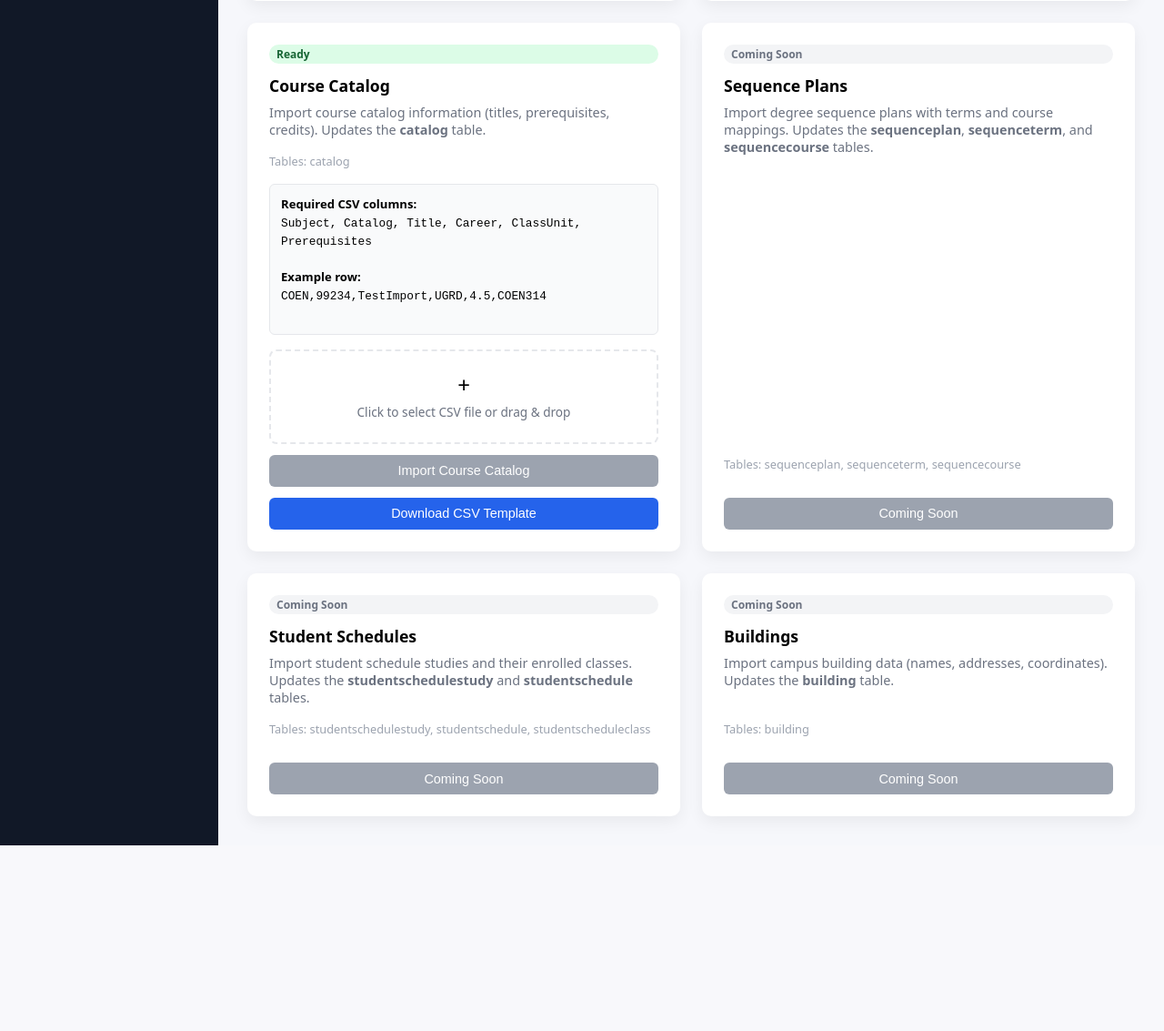
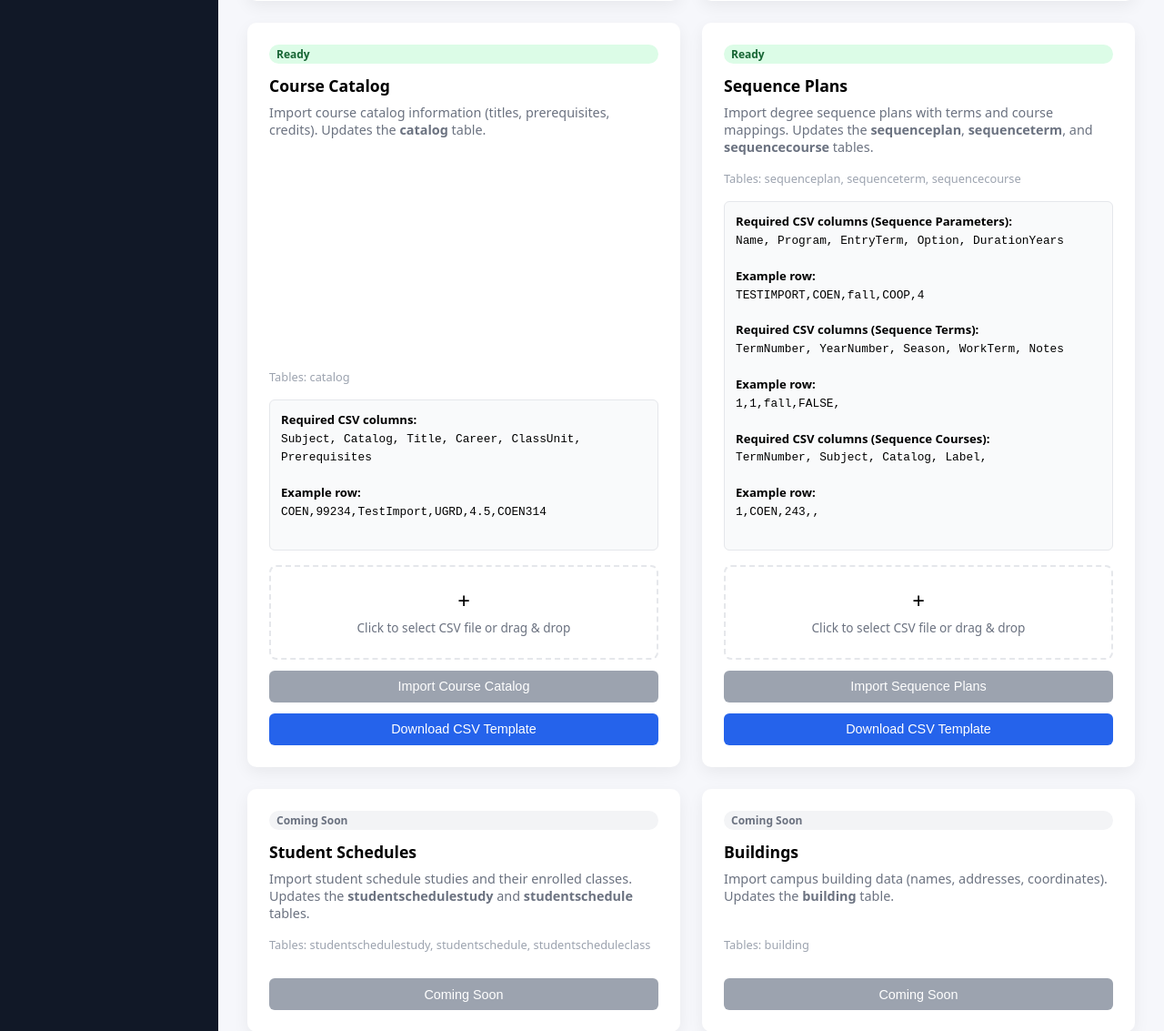
Before and after one commit to CelinZiad/490-10-Classes-Scheduler, a Flask app: page /import in a window 1280 px wide. Shown: the part 835-1968 px from the top of the page at 91% size. Before the commit the page ends 1764 px from the top, so only its background shows below. Run offline with Flask 3, Linux system fonts and the light colour scheme; some libraries are stand-ins or nearby versions.

Commit message:
Add sequence plan import

```diff
--- a/app.py
+++ b/app.py
@@ -1824,6 +1824,156 @@ def import_schedules():
         "skipped": skipped
     })
 
+def _parse_sequence_plan_csv(file_stream):
+    """Parse uploaded CSV and return list of row dicts."""
+    text = file_stream.read().decode("utf-8-sig")
+    reader = csv.reader(io.StringIO(text))
+    header = next(reader, None)
+    if header is None:
+        return "No header found", [], [], []
+    elif header[0].strip() != "Name":
+        return "Expected 'Name' in first column of header", [], [], []
+
+    plan = {}
+    terms = []
+    courses = []
+    i = 1
+    mode = 0 # 0 = expect plan header, 1 = sequence terms, 2 = sequence courses
+    for row in reader:
+        if len(row) < 5:
+            return f"Expected 5 columns per row, row {i} invalid", [], [], []
+        if (row[1].strip() == "YearNumber"):
+            mode = 1 # SequenceTerm
+            continue
+        elif (row[1].strip() == "Subject"):
+            mode = 2 # SequenceCourse
+            continue
+        if mode == 0:
+            plan["planname"] = row[0].strip()
+            plan["program"] = row[1].strip()
+            plan["entryterm"] = row[2].strip()
+            plan["option"] = row[3].strip()
+            plan["durationyears"] = row[4].strip()
+        elif mode == 1:
+            terms.append({
+                "termnumber": row[0].strip(),
+                "yearnumber": row[1].strip(),
+                "season": row[2].strip(),
+                "workterm": row[3].strip(),
+                "notes": row[4].strip()
+            })
+        elif mode == 2:
+            courses.append({
+                "termnumber": row[0].strip(),
+                "subject": row[1].strip(),
+                "catalog": row[2].strip(),
+                "label": row[4].strip()
+            })
+
+        i += 1
+
+    return "success", plan, terms, courses
+
+@app.post("/api/import/sequenceplans")
+def import_sequence_plans():
+    f = request.files.get("file")
+    if not f or not f.filename.endswith(".csv"):
+        return jsonify({"status": "error", "message": "Please upload a .csv file."}), 400
+
+    message, plan, terms, courses = _parse_sequence_plan_csv(f.stream)
+    if message != "success":
+        return jsonify({"status": "error", "message": message}), 400
+
+    try:
+        # Check if plan name already exists
+        result = db.session.execute(
+            db.text("""
+                SELECT planid FROM sequenceplan WHERE planname = :planname;
+            """),
+            {"planname": plan["planname"]}
+        ).mappings().first()
+        if result:
+            return jsonify({"status": "error", "message": "A sequence plan with this name already exists."}), 400
+
+        # Insert sequence plan and get generated planid
+        result = db.session.execute(
+            db.text("""
+                INSERT INTO sequenceplan (planname, program, entryterm, option, durationyears)
+                VALUES (:planname, :program, :entryterm, :option, :durationyears)
+                RETURNING planid;
+            """),
+            {
+                "planname": plan["planname"],
+                "program": plan["program"],
+                "entryterm": plan["entryterm"],
+                "option": plan["option"],
+                "durationyears": plan["durationyears"]
+            }
+        ).mappings().first()
+        if not result:
+            db.session.rollback()
+            return jsonify({"status": "error", "message": "Failed to create sequence plan."}), 500
+
+        planid = result["planid"]
+
+        for term in terms:
+            result = db.session.execute(
+                db.text("""
+                    INSERT INTO sequenceterm (planid, yearnumber, season, workterm, notes)
+                    VALUES (:planid, :yearnumber, :season, :workterm, :notes)
+                    returning sequencetermid;
+                """),
+                {
+                    "planid": planid,
+                    "yearnumber": term["yearnumber"],
+                    "season": term["season"],
+                    "workterm": term["workterm"],
+                    "notes": term["notes"]
+                }
+            ).mappings().first()
+            if not result:
+                db.session.rollback()
+                return jsonify({"status": "error", "message": "Failed to create sequence term."}), 500
+
+            term["sequencetermid"] = result["sequencetermid"]
+
+        for course in courses:
+            # Find matching sequencetermid based on termnumber
+            for term in terms:
+                if term["termnumber"] == course["termnumber"]:
+                    course["sequencetermid"] = term["sequencetermid"]
+                    break
+
+            if "sequencetermid" not in course:
+                db.session.rollback()
+                return jsonify({"status": "error", "message": f"No matching sequence term for course {course['subject']} {course['catalog']}."}), 400
+
+            db.session.execute(
+                db.text("""
+                    INSERT INTO sequencecourse (sequencetermid, subject, catalog, label)
+                    VALUES (:sequencetermid, :subject, :catalog, :label)
+                """),
+                {
+                    "sequencetermid": course["sequencetermid"],
+                    "subject": course["subject"],
+                    "catalog": course["catalog"],
+                    "label": course["label"]
+                }
+            )
+
+        db.session.commit()
+
+    except Exception as e:
+        db.session.rollback()
+        app.logger.error("Sequence plan import failed: %s", e)
+        return jsonify({"status": "error", "message": "A database error occurred while importing sequence plan."}), 500
+
+    return jsonify({
+        "status": "success",
+        "planid": planid,
+        "sequenceterms_added": len(terms),
+        "sequencecourses_added": len(courses)
+    })
 
 if __name__ == "__main__":
     app.run(debug=True, host="127.0.0.1", port=5000)
--- a/templates/import-data.html
+++ b/templates/import-data.html
@@ -260,13 +260,44 @@
     <div class="result-box" id="result-catalog"></div>
   </div>
 
-  <!-- Sequence Plans (Coming Soon) -->
+  <!-- Sequence Plans (Implemented) -->
   <div class="import-card">
-    <span class="badge badge-soon">Coming Soon</span>
+    <span class="badge badge-ready">Ready</span>
     <h3>Sequence Plans</h3>
     <p>Import degree sequence plans with terms and course mappings. Updates the <strong>sequenceplan</strong>, <strong>sequenceterm</strong>, and <strong>sequencecourse</strong> tables.</p>
     <div class="tables">Tables: sequenceplan, sequenceterm, sequencecourse</div>
-    <button class="import-btn" disabled>Coming Soon</button>
+
+    <div class="format-box">
+      <strong>Required CSV columns (Sequence Parameters):</strong><br>
+      <code>Name, Program, EntryTerm, Option, DurationYears</code><br><br>
+      <strong>Example row:</strong><br>
+      <code>TESTIMPORT,COEN,fall,COOP,4</code><br><br>
+      <strong>Required CSV columns (Sequence Terms):</strong><br>
+      <code>TermNumber, YearNumber, Season, WorkTerm, Notes</code><br><br>
+      <strong>Example row:</strong><br>
+      <code>1,1,fall,FALSE,</code><br><br>
+      <strong>Required CSV columns (Sequence Courses):</strong><br>
+      <code>TermNumber, Subject, Catalog, Label,</code><br><br>
+      <strong>Example row:</strong><br>
+      <code>1,COEN,243,,</code><br><br>
+    </div>
+
+    <div class="upload-area" id="upload-sequenceplans" onclick="document.getElementById('file-sequenceplans').click()">
+      <input type="file" id="file-sequenceplans" accept=".csv">
+      <div class="upload-icon">+</div>
+      <div class="upload-text">Click to select CSV file or drag &amp; drop</div>
+      <div class="file-name" id="filename-sequenceplans"></div>
+    </div>
+
+    <button class="import-btn" id="btn-sequenceplans" disabled onclick="importSequencePlans()">
+      Import Sequence Plans
+    </button>
+
+    <button class="import-btn" id="btn-template-sequenceplans" onclick="window.location.href='/static/csv/sequence_template.csv'">
+      Download CSV Template
+    </button>
+
+    <div class="result-box" id="result-sequenceplans"></div>
   </div>
 
   <!-- Student Schedules (Coming Soon) -->
@@ -336,6 +367,12 @@
   const filenameElSchedules = document.getElementById("filename-schedules");
   const importBtnSchedules = document.getElementById("btn-schedules");
   setupElements(fileInputSchedules, uploadAreaSchedules, filenameElSchedules, importBtnSchedules);
+
+  const fileInputSequencePlans = document.getElementById("file-sequenceplans");
+  const uploadAreaSequencePlans = document.getElementById("upload-sequenceplans");
+  const filenameElSequencePlans = document.getElementById("filename-sequenceplans");
+  const importBtnSequencePlans = document.getElementById("btn-sequenceplans");
+  setupElements(fileInputSequencePlans, uploadAreaSequencePlans, filenameElSequencePlans, importBtnSequencePlans);
 
   /* ---- Import action ---- */
   async function importLabRooms() {
@@ -462,7 +499,43 @@
   }
 
   async function importSequencePlans() {
+    const file = fileInputSequencePlans.files[0];
+    if (!file) return;
 
+    const resultEl = document.getElementById("result-sequenceplans");
+    resultEl.className = "result-box";
+    resultEl.innerHTML = "";
+
+    importBtnSequencePlans.disabled = true;
+    importBtnSequencePlans.innerHTML = '<span class="spinner"></span> Importing...';
+
+    const formData = new FormData();
+    formData.append("file", file);
+
+    try {
+      const res = await fetch("/api/import/sequenceplans", { method: "POST", body: formData });
+      const data = await res.json();
+
+      if (data.status === "success") {
+        resultEl.className = "result-box success";
+        let html = `<strong>Import successful!</strong>`;
+        html += `<ul>`;
+        html += `<li>Inserted plan ID: ${data.planid}</li>`;
+        html += `<li>${data.sequenceterms_added} sequence term(s) inserted</li>`;
+        html += `<li>${data.sequencecourses_added} sequence course(s) inserted</li>`;
+        html += `</ul>`;
+        resultEl.innerHTML = html;
+      } else {
+        resultEl.className = "result-box error";
+        resultEl.innerHTML = `<strong>Import failed:</strong> ${data.message}`;
+      }
+    } catch (err) {
+      resultEl.className = "result-box error";
+      resultEl.innerHTML = `<strong>Error:</strong> ${err.message}`;
+    } finally {
+      importBtnSequencePlans.disabled = false;
+      importBtnSequencePlans.textContent = "Import Sequence Plans";
+    }
   }
 
   async function importStudentSchedules() {
```
Also changed, not shown: static/csv/sequence_template.csv (added, +46 -0 lines).
